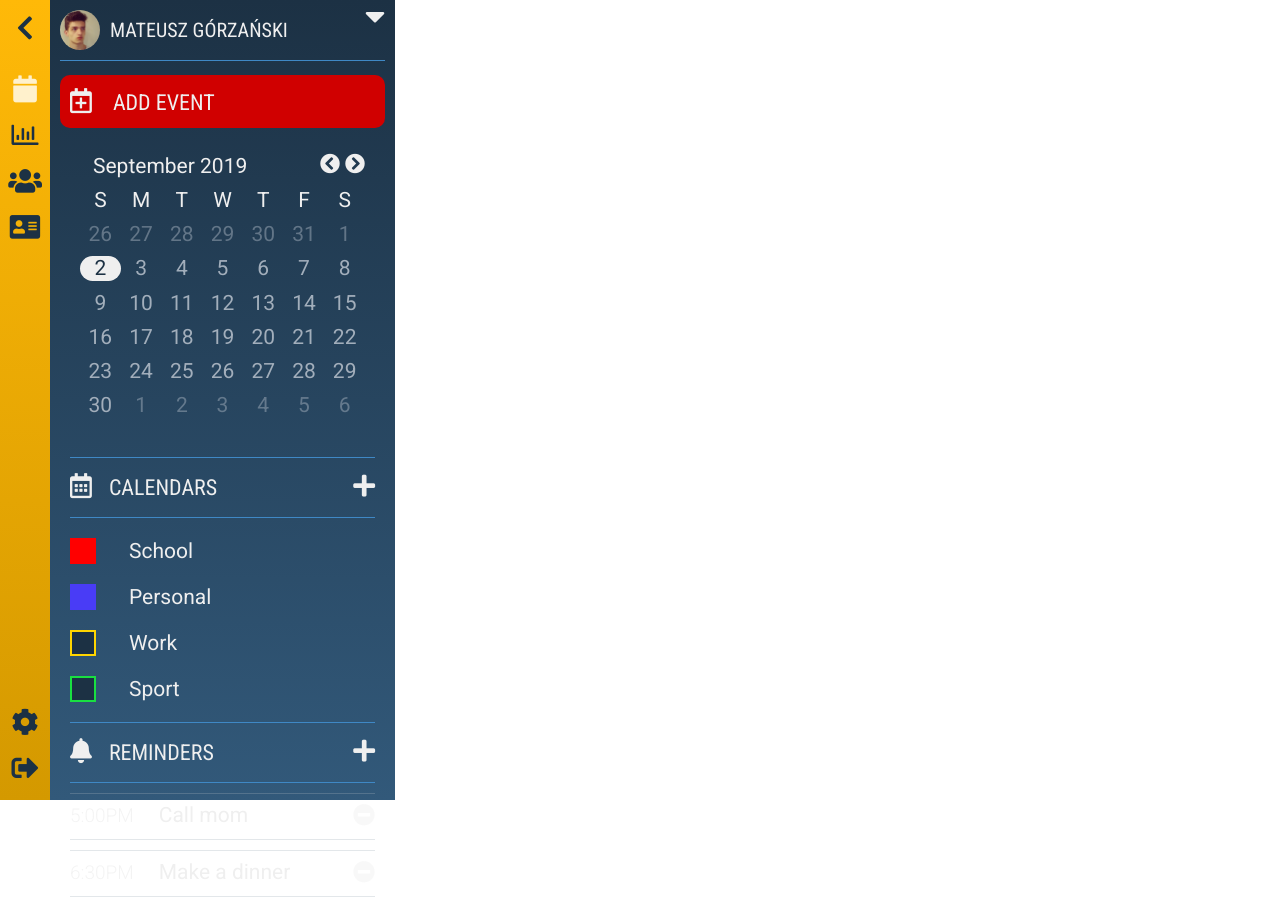
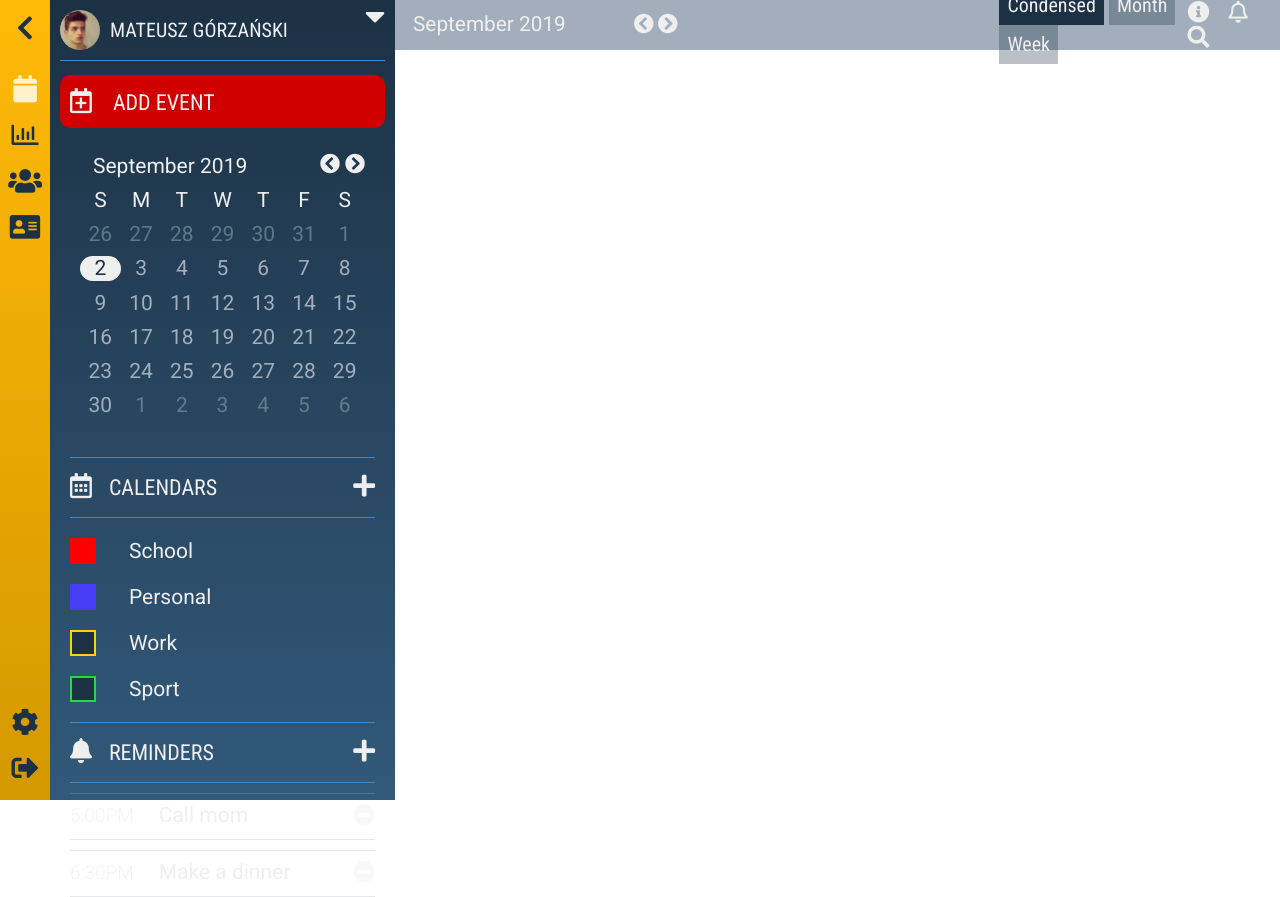
Before and after one commit to mgorzanski/calendar-app, a React (Create React App) app: page /calendar/main in a window 1280 px wide. Built offline with nearby package versions, Linux system fonts and the light colour scheme.

Commit message:
add calendar header nav

```diff
--- /dev/null
+++ b/src/containers/Calendar/Calendar/Agenda.css
@@ -0,0 +1,5 @@
+.agenda-view {
+  flex-grow:1;
+  flex-basis: 510px;
+  flex-shrink: 2;
+}
--- /dev/null
+++ b/src/containers/Calendar/Calendar/Agenda.js
@@ -0,0 +1,14 @@
+import React from 'react';
+import './Agenda.css';
+
+class Agenda extends React.Component {
+  render() {
+    return (
+      <div className="agenda-view">
+
+      </div>
+    );
+  }
+}
+
+export default Agenda;
--- /dev/null
+++ b/src/containers/Calendar/Calendar/Header.css
@@ -0,0 +1,80 @@
+.calendar-header {
+  background: var(--wild-blue-yonder-color);
+  height: 50px;
+  display: flex;
+  flex-direction: row;
+  width: 100%;
+}
+
+.calendar-header-date-selector-nav {
+  display: flex;
+  flex-direction: row;
+  align-items: center;
+  margin: 18px;
+  flex: 2 1015px;
+}
+
+.calendar-header-right-nav {
+  flex: 1 510px;
+  display: flex;
+  flex-direction: row;
+  justify-content: space-between;
+  align-items: center;
+  margin-left: 10px;
+}
+
+.calendar-header-date-text {
+  font-family: 'Roboto', sans-serif;
+  font-size: 1.3em;
+  color: var(--primary-text-color);
+  cursor: pointer;
+}
+
+.calendar-header-date-selector-buttons {
+  margin-left: 68px;
+}
+
+.calendar-header-date-selector-buttons i {
+  color: var(--primary-text-color);
+  font-size: 20px;
+  margin-right: 4px;
+  cursor: pointer;
+}
+
+.calendar-header-menu {
+  list-style: none;
+  margin: 0;
+  padding: 0;
+  color: var(--primary-text-color);
+  font-size: 22px;
+}
+
+.calendar-header-menu li {
+  display: inline-block;
+  margin-right: 19px;
+}
+
+.calendar-header-menu li i {
+  cursor: pointer;
+}
+
+.calendar-header-view-selector {
+  list-style: none;
+  margin: 0;
+  padding: 0;
+}
+
+.calendar-header-view-selector li {
+  background: rgba(28, 49, 68, 0.3);
+  font-family: 'Roboto Condensed', sans-serif;
+  font-size: 1.25em;
+  color: var(--primary-text-color);
+  padding: 8px;
+  display: inline-block;
+  margin-right: 5px;
+  cursor: pointer;
+}
+
+.calendar-header-view-selector li.calendar-header-view-active {
+  background: rgb(28, 49, 68);
+}
--- /dev/null
+++ b/src/containers/Calendar/Calendar/Header.js
@@ -0,0 +1,39 @@
+import React from 'react';
+import './Header.css';
+
+class Header extends React.Component {
+  render() {
+    return (
+      <header className="calendar-header">
+        <nav className="calendar-header-date-selector-nav">
+          <p className="calendar-header-date-text">September 2019</p>
+          <div className="calendar-header-date-selector-buttons">
+            <i className="fas fa-chevron-circle-left" />
+            <i className="fas fa-chevron-circle-right" />
+          </div>
+        </nav>
+        <nav className="calendar-header-right-nav">
+          <ul className="calendar-header-view-selector">
+            <li className="calendar-header-view-active">Condensed</li>
+            <li>Month</li>
+            <li>Week</li>
+          </ul>
+
+          <ul className="calendar-header-menu">
+            <li>
+              <i className="fas fa-info-circle" />
+            </li>
+            <li>
+              <i className="far fa-bell" />
+            </li>
+            <li>
+              <i className="fas fa-search" />
+            </li>
+          </ul>
+        </nav>
+      </header>
+    );
+  }
+}
+
+export default Header;
--- a/src/containers/Calendar/Calendar/Panel/index.css
+++ b/src/containers/Calendar/Calendar/Panel/index.css
@@ -1,5 +1,5 @@
 .panel-container {
-  grid-column: 2 / 3;
+  grid-column: 1 / 2;
   grid-row: 1 / 2;
   background: #1c3144;
   background: linear-gradient(to bottom, #1c3144 0%, #32597a 100%);
--- /dev/null
+++ b/src/containers/Calendar/Calendar/index.css
@@ -0,0 +1,14 @@
+.main-container {
+  grid-column: 2 / 3;
+  grid-row: 1 / 2;
+}
+
+.calendar-view {
+  display:flex;
+  flex-direction: row;
+}
+
+.condensed-view {
+  flex-grow: 2;
+  flex-shrink: 1;
+}
--- a/src/containers/Calendar/Calendar/index.js
+++ b/src/containers/Calendar/Calendar/index.js
@@ -1,11 +1,23 @@
 import React from 'react';
 import PanelContainer from './Panel';
+import './index.css';
+import Header from './Header';
+import Agenda from './Agenda';
 
 export default class CalendarScreen extends React.Component {
   render() {
     return (
       <div className="calendar-screen">
         <PanelContainer />
+        <div className="main-container">
+          <Header />
+          <main className="calendar-view">
+            <div className="condensed-view">
+
+            </div>
+            <Agenda />
+          </main>
+        </div>
       </div>
     );
   }
--- a/src/containers/Calendar/index.css
+++ b/src/containers/Calendar/index.css
@@ -1,5 +1,16 @@
 .calendar-container {
   display:grid;
-  grid-template-columns: 50px 345px auto;
+  grid-template-columns: 50px auto;
   grid-template-rows: 100vh;
 }
+
+.app-router {
+  grid-column: 2 / 3;
+  grid-row: 1 / 2;
+}
+
+.app-router > div {
+  display:grid;
+  grid-template-columns: 345px auto;
+  grid-template-rows: 100vh;
+}
```
